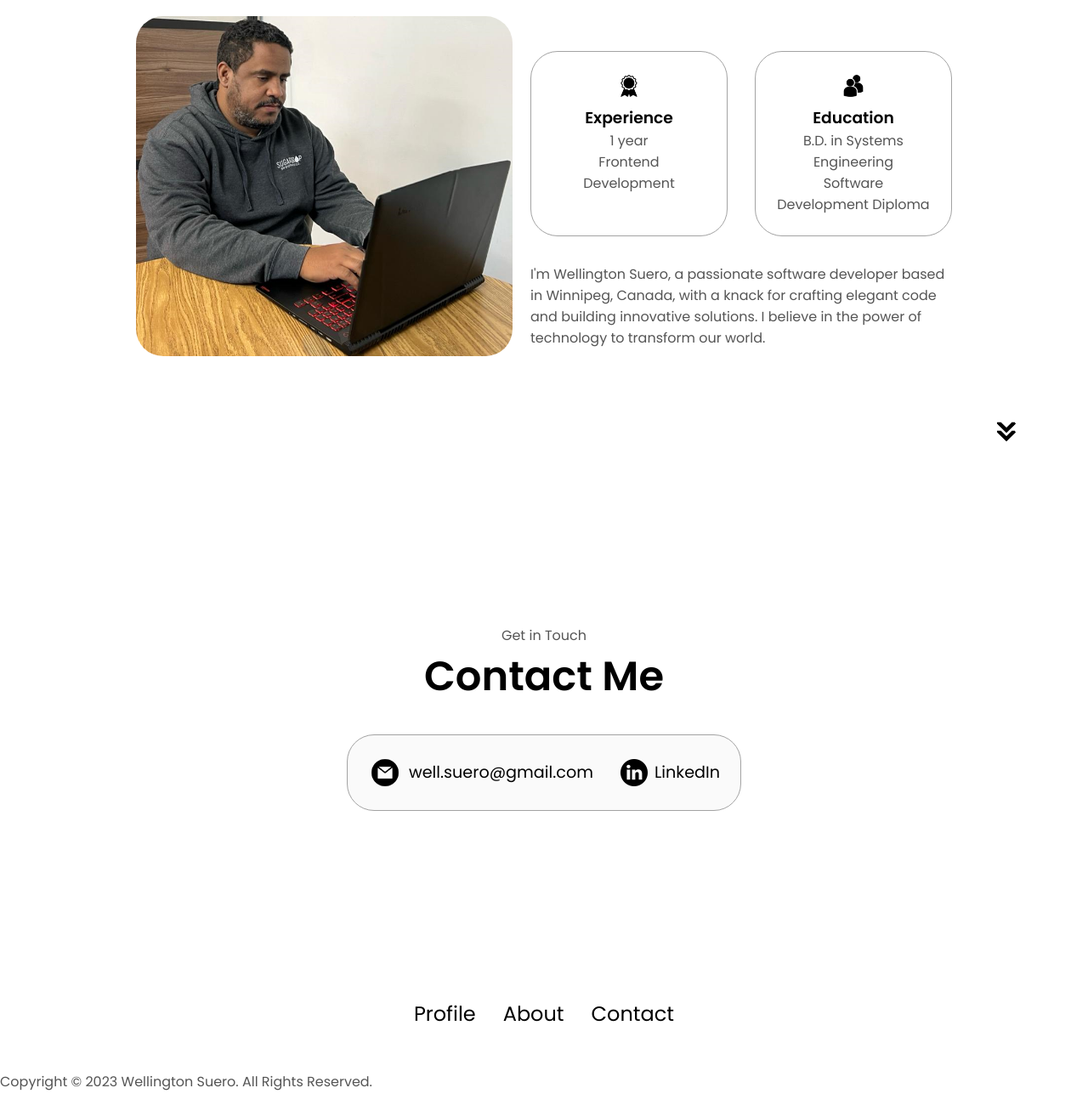
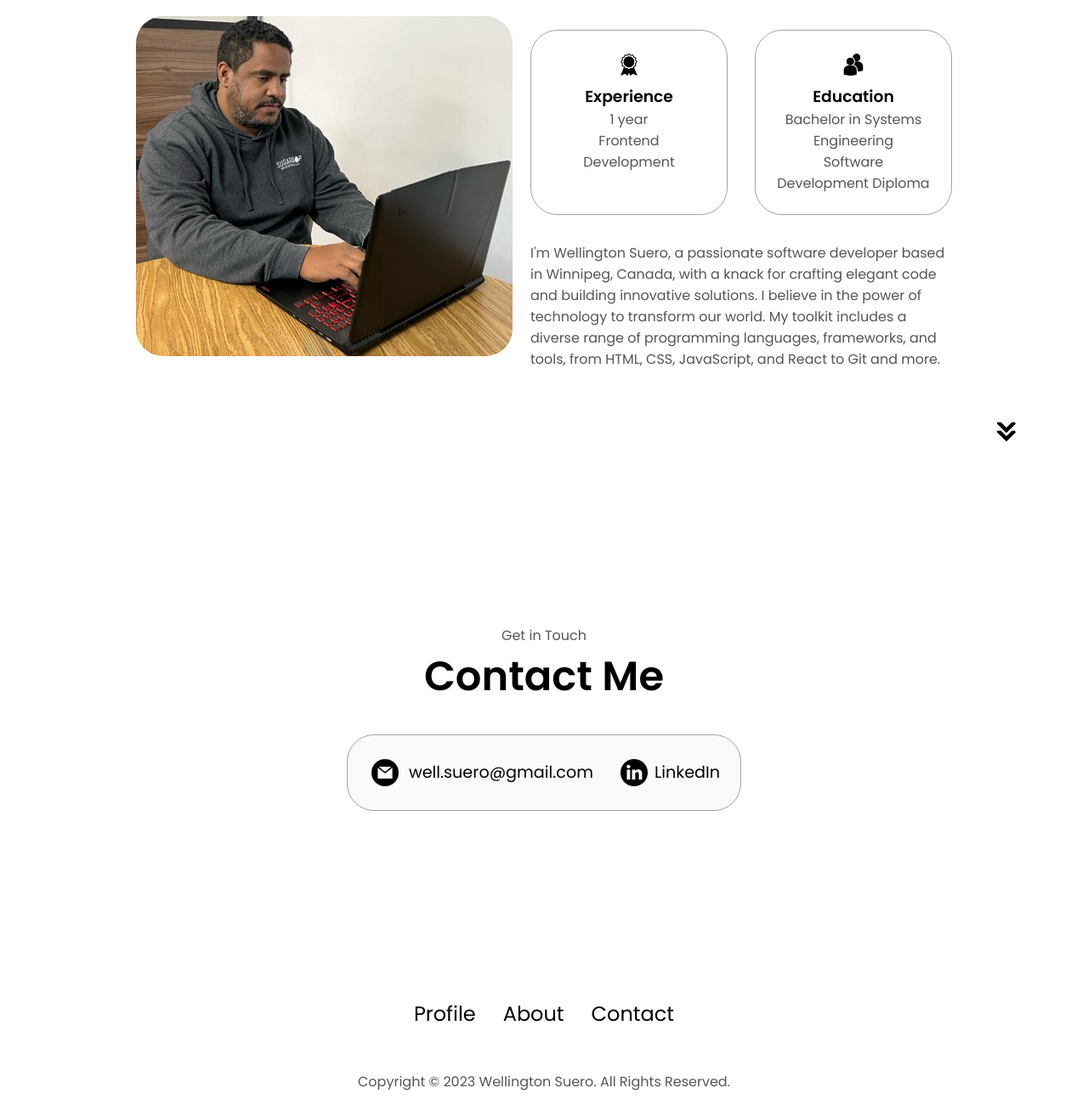
Before and after one commit to Wellfc/wellington-website, a plain HTML site: page index.html in a window 1280 px wide. Shown: the part 980-2280 px from the top of the page at 85% size. Drawn offline with Linux system fonts and the light colour scheme.

Commit message:
added footer

```diff
--- a/assets/style/index.css
+++ b/assets/style/index.css
@@ -360,6 +360,17 @@ section {
     height: 2.5rem;
 }
 
+/* FOOTER SECTION */
+
+footer {
+    height: 26vh;
+    margin: 0 1rem;
+}
+
+footer p {
+    text-align: center;
+}
+
 
 @media screen and (max-width: 1000px) {
     #desktop-nav {
--- a/index.html
+++ b/index.html
@@ -107,15 +107,22 @@
                                     class="icon"
                                 >
                                 <h3>Education</h3>
-                                <p>B.D. in Systems Engineering <br>Software Development Diploma</p>
+                                <p>
+                                    Bachelor in Systems Engineering
+                                    <br>
+                                    Software Development Diploma
+                                </p>
                             </div>
                         </div>
                         <div class="text-container">
                             <p>
                                 I'm Wellington Suero, a passionate software developer
                                 based in Winnipeg, Canada, with a knack for crafting
-                                elegant code and building innovative solutions. I believe
-                                in the power of technology to transform our world.
+                                elegant code and building innovative solutions. I
+                                believe in the power of technology to transform our world.
+                                My toolkit includes a diverse range of programming
+                                languages, frameworks, and tools, from HTML, CSS,
+                                JavaScript, and React to Git and more.
                             </p>
                         </div>
                     </div>
```
